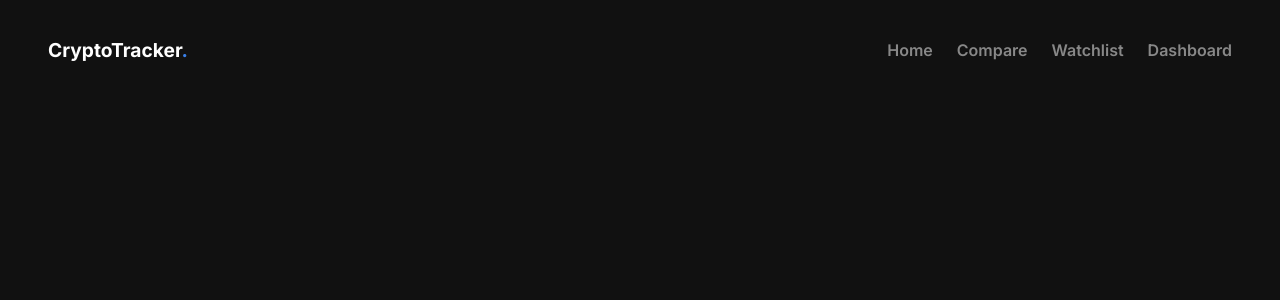
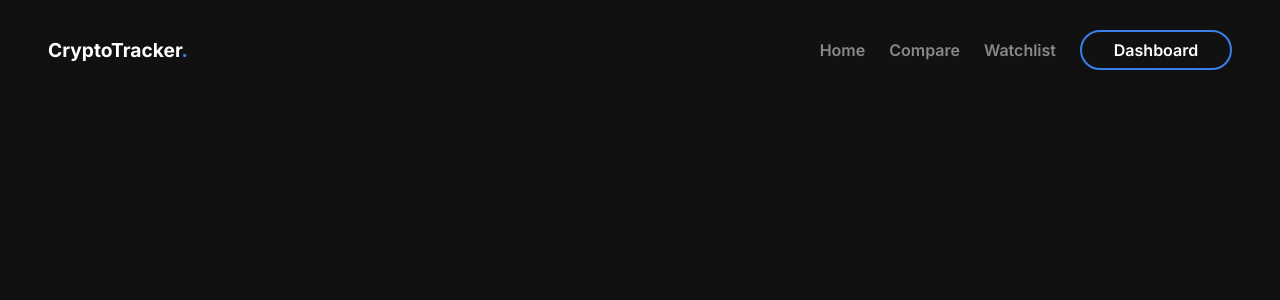
Before and after one commit to MahdiRahmany/Cryptocurrency-Price-Tracker, a React (Vite) app: page / in a window 1280 px wide. Shown: the top 300 px of the page. Built offline with nearby package versions, Linux system fonts and the light colour scheme.

Commit message:
custom button

```diff
--- /dev/null
+++ b/src/components/Common/Button/Button.css
@@ -0,0 +1,36 @@
+.btn {
+  background-color: var(--blue);
+  color: var(--white);
+  padding: 0.5rem 1.5rem;
+  border-radius: 3rem;
+  font-weight: 600;
+  cursor: pointer;
+  border: 2px solid var(--blue);
+  text-align: center;
+  min-width: 100px;
+  text-transform: capitalize;
+}
+
+.btn:hover {
+  box-shadow: 5px 5px 10px rgba(58, 128, 233, 0.5);
+  transition: all 0.3s;
+}
+
+.outlined-btn {
+  background-color: var(--black);
+  color: var(--white);
+  border: 2px solid var(--blue);
+  padding: 0.5rem 1.5rem;
+  border-radius: 3rem;
+  font-weight: 600;
+  cursor: pointer;
+  text-align: center;
+  min-width: 100px;
+  text-transform: capitalize;
+}
+
+.outlined-btn:hover {
+  background-color: var(--blue);
+  box-shadow: 5px 5px 10px rgba(58, 128, 233, 0.5);
+  transition: all 0.3s;
+}
--- /dev/null
+++ b/src/components/Common/Button/Button.jsx
@@ -0,0 +1,10 @@
+import "./Button.css";
+
+function Button({ text, onClick, outlined }) {
+  return (
+    <div className={outlined ? "outlined-btn" : "btn"} onClick={() => onClick()}>
+      {text}
+    </div>
+  );
+}
+export default Button;
--- a/src/components/Common/Header/Header.jsx
+++ b/src/components/Common/Header/Header.jsx
@@ -1,3 +1,4 @@
+import Button from "../Button/Button";
 import TemporaryDrawer from "./Drawer";
 import "./Header.css";
 
@@ -17,9 +18,13 @@ function Header() {
         <a href="/">
           <p className="link">Watchlist</p>
         </a>
-        <a href="/">
-          <p className="link">Dashboard</p>
-        </a>
+        <a href="#">
+            <Button
+              text={"Dashboard"}
+              outlined={true}
+              onClick={() => console.log("btn clicked")}
+            />
+          </a>
       </div>
       <div className="mobile-drawer">
         <TemporaryDrawer />
```
